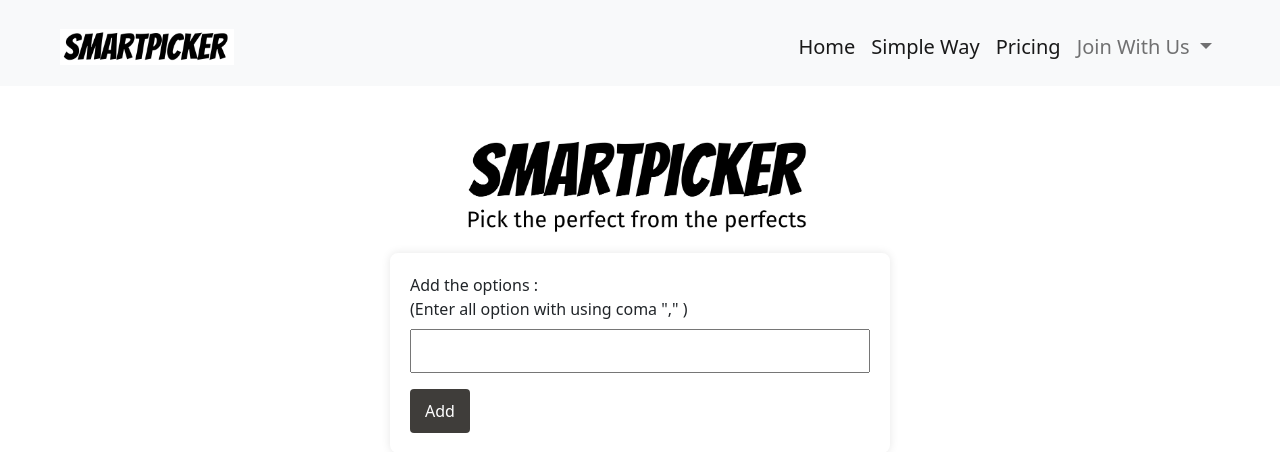
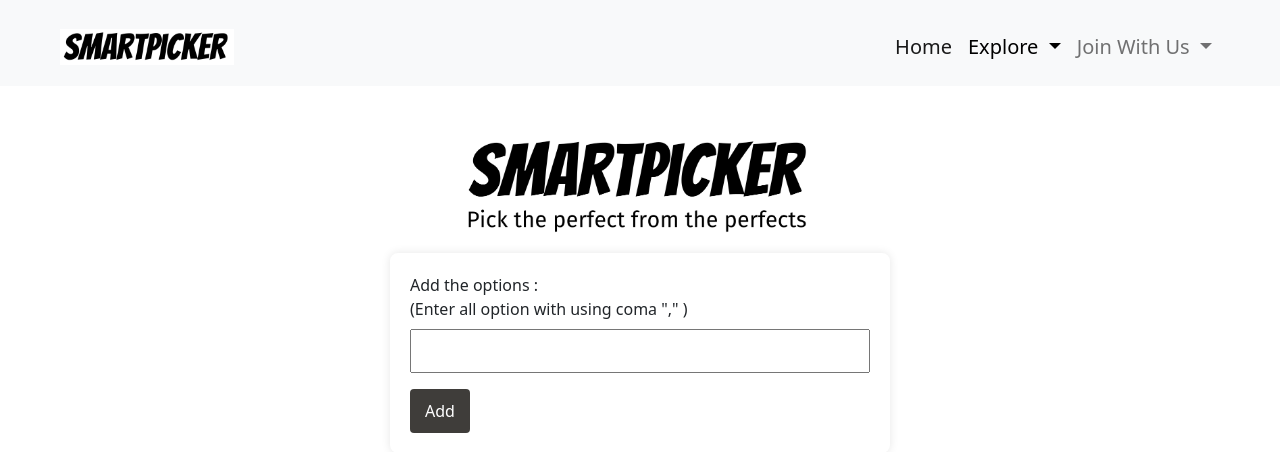
Before and after one commit to Priyesh-Manu/SmartPicker, a Django app: page / in a window 1280 px wide. Shown: the top 452 px of the page. Run offline with Django 5.2, Linux system fonts and the light colour scheme.

Commit message:
Nav bar changed and base.html created. Cut some items from the index.html and pasted it into base.html. And inherited base.html in the index.html

```diff
--- a/home/views.py
+++ b/home/views.py
@@ -16,6 +16,6 @@ def home(request):
             options = request.GET['options']
             option = options.split(",")  # Here, the entered names are turned into a list
             length = len(option)
-            choose = random.randint(1, length - 1)
+            choose = random.randint(0, length - 1)
             pick=option[choose]
     return render(request, 'index.html', {'option': option, 'num':num, 'ch':pick,})
--- /dev/null
+++ b/templates/base.html
@@ -0,0 +1,60 @@
+{% load static %}
+<html lang="en">
+<head>
+    <meta charset="UTF-8">
+    <meta name="viewport" content="width=device-width, initial-scale=1.0">
+    <title>SmartPicker</title>
+    <link href="https://cdn.jsdelivr.net/npm/bootstrap@5.2.3/dist/css/bootstrap.min.css" rel="stylesheet" integrity="sha384-rbsA2VBKQhggwzxH7pPCaAqO46MgnOM80zW1RWuH61DGLwZJEdK2Kadq2F9CUG65" crossorigin="anonymous">
+    <link rel="stylesheet"  href={% static "css/home.css"%}>
+    <link rel="icon" href={% static "Logo/png/faviction.png" %} type="image/x-icon">
+</head>
+<body>
+  <!-- Starting of NavBar -->
+  <header>
+    <nav class="navbar navbar-expand-lg navbar-light bg-light ps-5 pe-5 pt-4 pb-3">
+      <div class="container-fluid">
+        <img src={% static "Logo/png/header.png" %} alt="" id="navlogo" class="img-fluid">
+        <button class="navbar-toggler" type="button" data-bs-toggle="collapse" data-bs-target="#navbarNavDropdown" aria-controls="navbarNavDropdown" aria-expanded="false" aria-label="Toggle navigation">
+          <span class="navbar-toggler-icon"></span>
+        </button>
+        <div class="collapse navbar-collapse fs-5" id="navbarNavDropdown">
+          <ul class="navbar-nav ms-auto">
+            <li class="nav-item">
+              <a class="nav-link active" aria-current="page" href="{% url 'home' %}">Home</a>
+            </li>
+
+            <li class="nav-item dropdown">
+                <a class="nav-link dropdown-toggle" href="#" id="navbarDropdownMenuLink" role="button" data-bs-toggle="dropdown" aria-expanded="false" style="color: black;">
+                    Explore
+                </a>
+                <ul class="dropdown-menu" aria-labelledby="navbarDropdownMenuLink">
+                    <li><a class="dropdown-item" href="#">Multiple-Selection</a></li>
+                    <li><a class="dropdown-item" href="#">Contact us</a></li>
+                    <li><a class="dropdown-item" href="#">Premium 🌟</a></li>
+                </ul>
+            </li>
+            <li class="nav-item dropdown">
+              <a class="nav-link dropdown-toggle" href="#" id="navbarDropdownMenuLink" role="button" data-bs-toggle="dropdown" aria-expanded="false">
+                Join With Us
+              </a>
+              <ul class="dropdown-menu" aria-labelledby="navbarDropdownMenuLink">
+                <li><a class="dropdown-item" href="#">Log-In</a></li>
+                <li><a class="dropdown-item" href="#">Sign-Up</a></li>
+
+              </ul>
+            </li>
+          </ul>
+        </div>
+      </div>
+    </nav>
+  </header>
+  <!-- End of NavBAr -->
+  {% block content %}
+
+
+  {% endblock content %}
+  <script src="https://code.jquery.com/jquery-3.6.0.min.js" integrity="sha384-q8i/X+965DzO0rT7abK41JStQIAqVgRVzpbzo5smXKp4YfRvH+8abtTE1Pi6jizo" crossorigin="anonymous"></script>
+  <script src="https://cdn.jsdelivr.net/npm/@popperjs/core@2.11.6/dist/umd/popper.min.js" integrity="sha384-oBqDVmMz9ATKxIep9tiCxS/Z9fNfEXiDAYTujMAeBAsjFuCZSmKbSSUnQlmh/jp3" crossorigin="anonymous"></script>
+  <script src="https://cdn.jsdelivr.net/npm/bootstrap@5.2.3/dist/js/bootstrap.bundle.min.js" integrity="sha384-kenU1KFdBIe4zVF0s0G1M5b4hcpxyD9F7jL+jjXkk+Q2h455rYXK/7HAuoJl+0I4" crossorigin="anonymous"></script>
+</body>
+</html>
--- a/templates/index.html
+++ b/templates/index.html
@@ -1,51 +1,6 @@
-<!DOCTYPE html>
+{% extends "base.html" %}
 {% load static %}
-<html lang="en">
-<head>
-    <meta charset="UTF-8">
-    <meta name="viewport" content="width=device-width, initial-scale=1.0">
-    <title>SmartPicker</title>
-    <link href="https://cdn.jsdelivr.net/npm/bootstrap@5.2.3/dist/css/bootstrap.min.css" rel="stylesheet" integrity="sha384-rbsA2VBKQhggwzxH7pPCaAqO46MgnOM80zW1RWuH61DGLwZJEdK2Kadq2F9CUG65" crossorigin="anonymous">
-    <link rel="stylesheet"  href={% static "css/smartpicker.css"%}>
-    <link rel="icon" href={% static "Logo/png/faviction.png" %} type="image/x-icon">
-</head>
-<body>
-  <!-- Starting of NavBar -->
-  <header>
-    <nav class="navbar navbar-expand-lg navbar-light bg-light ps-5 pe-5 pt-4 pb-3">
-      <div class="container-fluid">
-        <img src={% static "Logo/png/header.png" %} alt="" id="navlogo" class="img-fluid">
-        <button class="navbar-toggler" type="button" data-bs-toggle="collapse" data-bs-target="#navbarNavDropdown" aria-controls="navbarNavDropdown" aria-expanded="false" aria-label="Toggle navigation">
-          <span class="navbar-toggler-icon"></span>
-        </button>
-        <div class="collapse navbar-collapse fs-5" id="navbarNavDropdown">
-          <ul class="navbar-nav ms-auto">
-            <li class="nav-item">
-              <a class="nav-link active" aria-current="page" href="{% url 'home' %}">Home</a>
-            </li>
-            <li class="nav-item">
-              <a class="nav-link active" href="#">Simple Way</a>
-            </li>
-            <li class="nav-item">
-              <a class="nav-link active" href="#">Pricing</a>
-            </li>
-            <li class="nav-item dropdown">
-              <a class="nav-link dropdown-toggle" href="#" id="navbarDropdownMenuLink" role="button" data-bs-toggle="dropdown" aria-expanded="false">
-                Join With Us
-              </a>
-              <ul class="dropdown-menu" aria-labelledby="navbarDropdownMenuLink">
-                <li><a class="dropdown-item" href="#">Log-In</a></li>
-                <li><a class="dropdown-item" href="#">Sign-Up</a></li>
-
-              </ul>
-            </li>
-          </ul>
-        </div>
-      </div>
-    </nav>
-  </header>
-  <!-- End of NavBAr -->
-
+{% block content %}
   <!-- Start of the content -->
 
   <div class=" pt-4">
@@ -85,15 +40,12 @@
       <br><br>
     </div>
     <div class="result">
-        <h2>SmartPicker choose {{ch|upper}}</h2>
+        <h2>SmartPicker selected {{ch|upper}}</h2>
         <a href={% url 'home' %}><button>Retry</button></a>
     </div>
     {% endif %}
   </div>
 
   <!-- End of the result -->
-  <script src="https://code.jquery.com/jquery-3.6.0.min.js" integrity="sha384-q8i/X+965DzO0rT7abK41JStQIAqVgRVzpbzo5smXKp4YfRvH+8abtTE1Pi6jizo" crossorigin="anonymous"></script>
-  <script src="https://cdn.jsdelivr.net/npm/@popperjs/core@2.11.6/dist/umd/popper.min.js" integrity="sha384-oBqDVmMz9ATKxIep9tiCxS/Z9fNfEXiDAYTujMAeBAsjFuCZSmKbSSUnQlmh/jp3" crossorigin="anonymous"></script>
-  <script src="https://cdn.jsdelivr.net/npm/bootstrap@5.2.3/dist/js/bootstrap.bundle.min.js" integrity="sha384-kenU1KFdBIe4zVF0s0G1M5b4hcpxyD9F7jL+jjXkk+Q2h455rYXK/7HAuoJl+0I4" crossorigin="anonymous"></script>
-</body>
-</html>
+
+{% endblock content%}
```
Also changed, not shown: static/css/home.css (renamed from static/css/smartpicker.css).
